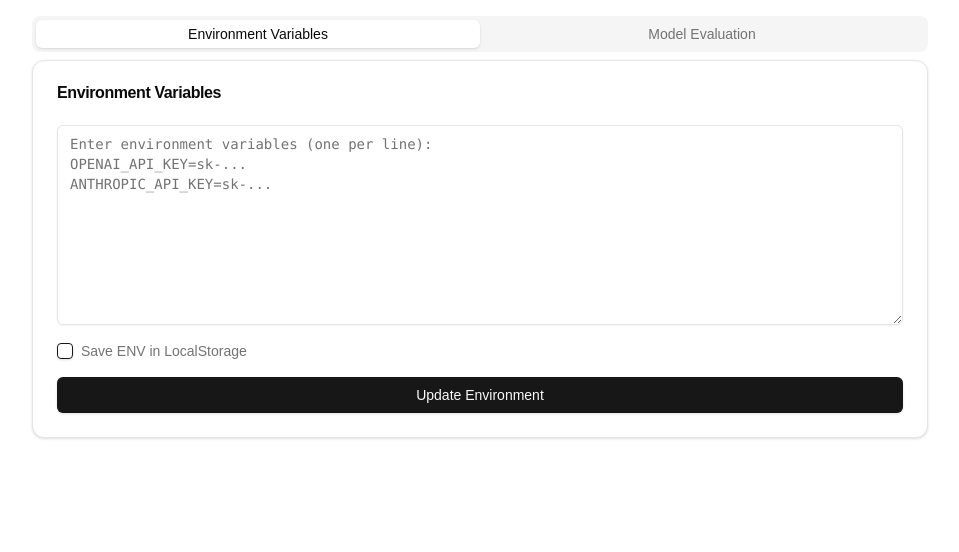
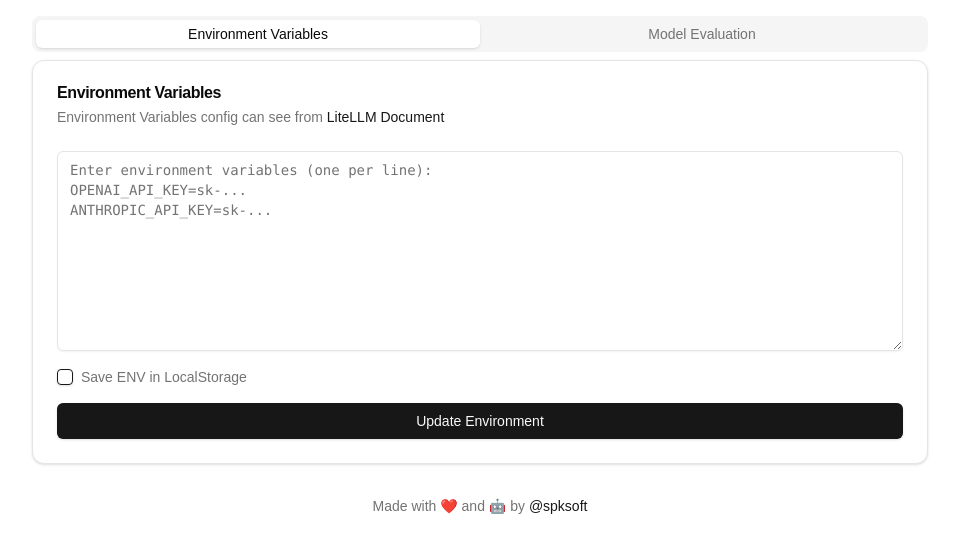
Before and after one commit to spksoft/LangMetres, a Next.js app in the folder frontend/: page / in a window 1280 px wide. Shown: the top 552 px of the page, without its empty margins (160-1119 px from the left). Built offline with nearby package versions, Linux system fonts and the light colour scheme.

Commit message:
chore: add document

```diff
--- a/frontend/src/app/page.tsx
+++ b/frontend/src/app/page.tsx
@@ -256,6 +256,17 @@ export default function Home() {
           <Card>
             <CardHeader>
               <CardTitle>Environment Variables</CardTitle>
+              <p className="text-sm text-muted-foreground">
+                Environment Variables config can see from{" "}
+                <a
+                  href="https://docs.litellm.ai/docs/providers/"
+                  target="_blank"
+                  rel="noopener noreferrer"
+                  className="text-primary hover:underline"
+                >
+                  LiteLLM Document
+                </a>
+              </p>
             </CardHeader>
             <CardContent className="space-y-4">
               <Textarea
@@ -487,6 +498,17 @@ export default function Home() {
           </Card>
         </TabsContent>
       </Tabs>
+      <footer className="text-center mt-8 text-sm text-muted-foreground">
+        Made with ❤️ and 🤖 by{" "}
+        <a
+          href="https://github.com/spksoft"
+          target="_blank"
+          rel="noopener noreferrer"
+          className="text-primary hover:underline"
+        >
+          @spksoft
+        </a>
+      </footer>
     </main>
   )
 }
```
